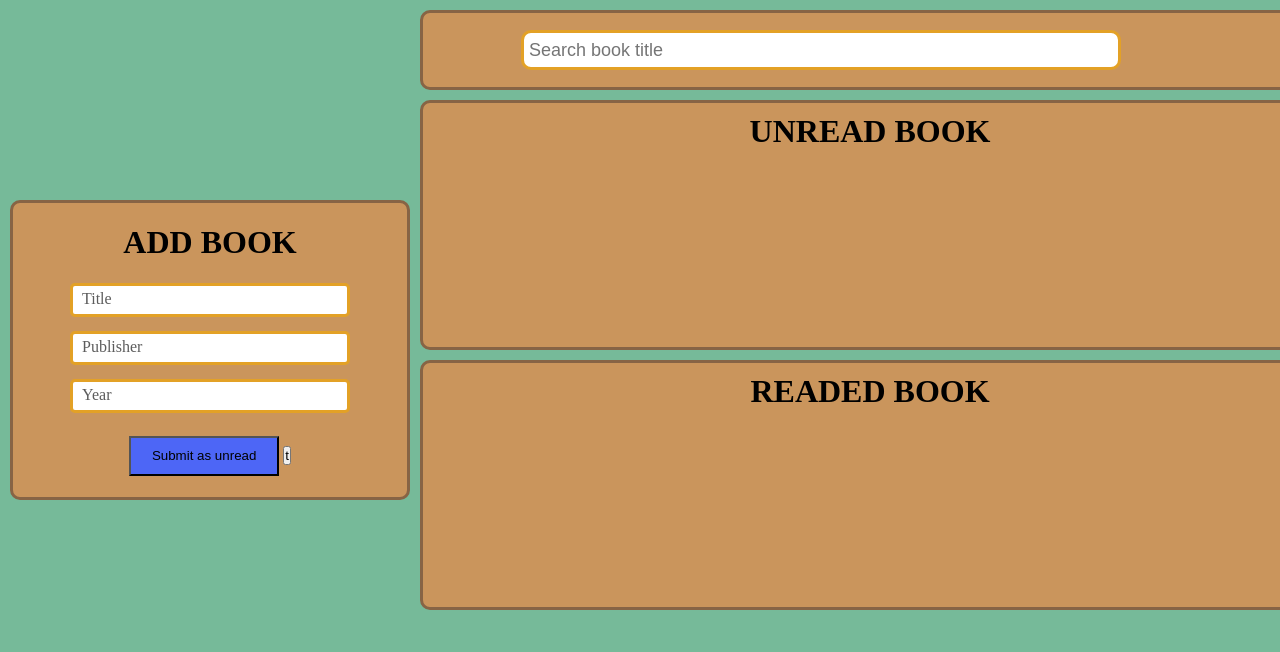
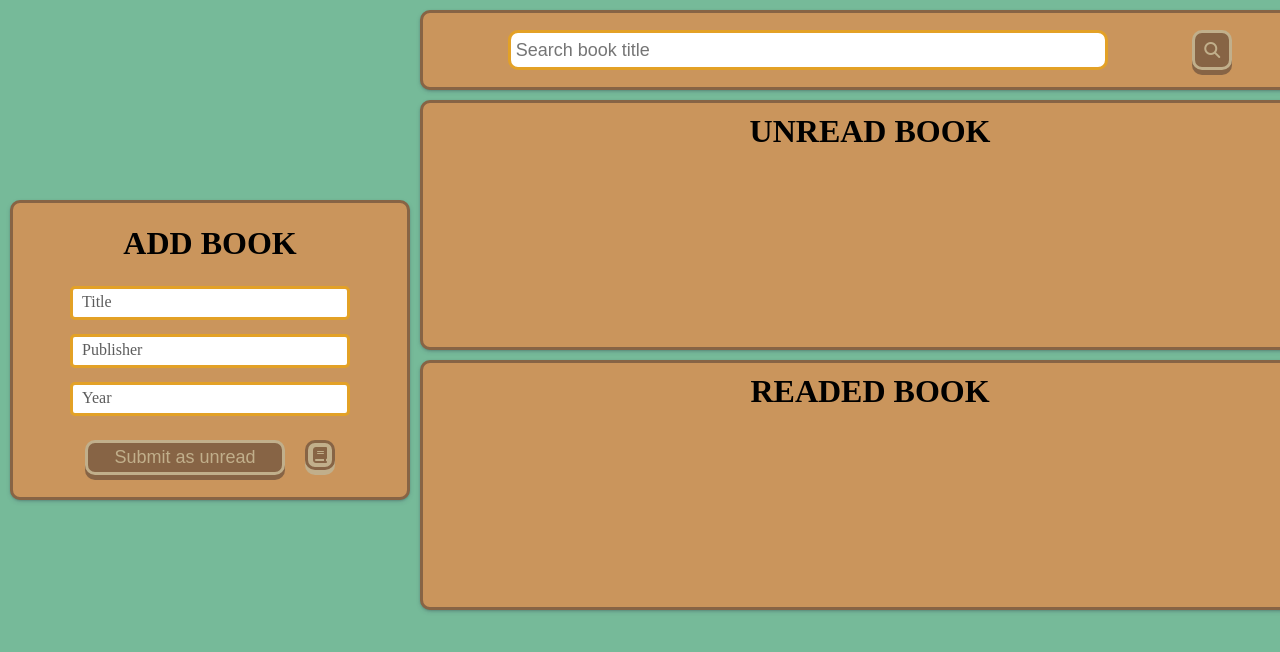
Before and after one commit to oumaeee/oumaeee.github.io, a plain HTML site: page index.html in a window 1280 px wide. Shown: the top 652 px of the page. Drawn offline with Linux system fonts and the light colour scheme.

Commit message:
styling button

```diff
--- a/index.html
+++ b/index.html
@@ -5,6 +5,7 @@
     <meta http-equiv="X-UA-Compatible" content="IE=edge">
     <meta name="viewport" content="width=device-width, initial-scale=1.0">
     <link rel="stylesheet" href="style.css">
+    <link rel="stylesheet" href="https://cdnjs.cloudflare.com/ajax/libs/font-awesome/6.1.2/css/all.min.css">
     <title>Library</title>
 </head>
 <body>
@@ -25,18 +26,19 @@
                     <label for="year" class="label">Year</label>
                 </div>
             </div>
-            <div class="submit-btn-container">
-                <input type="submit" value="Submit as unread" class="submit-btn">
-                <button>t</button>
+            <div class="submit-btn-container ">
+                <input type="submit" value="Submit as unread" id="submit" class="submit-btn submit-btn-unread">
+                <div class="change-btn change-btn-unread" id="change"><i class="fa-solid fa-book"></i></div>
             </div>
         </div>
         <div class="book-container">
             <div class="search-bar">
                 <input type="text" id="search" class="search" placeholder="Search book title">
-                <div class="search-icon"></div>
+                <div class="search-btn"><i class="fa-solid fa-magnifying-glass"></i></div>
             </div>
             <div class="unread-book">
                 <h1>unread book</h1>
+
             </div>
             <div class="readed-book">
                 <h1>readed book</h1>
@@ -44,5 +46,6 @@
         </div>
     </div>
     <script src="script.js"></script>
+
 </body>
 </html>
--- a/style.css
+++ b/style.css
@@ -33,6 +33,7 @@ h1{
     align-items: center;
     position: sticky;
     top: 200px;
+    box-shadow: rgba(50, 50, 93, 0.25) 0px 2px 5px -1px, rgba(0, 0, 0, 0.3) 0px 1px 3px -1px;
 }
 
 /* input text */
@@ -45,8 +46,6 @@ h1{
 .input-container{
     position: relative;
     width: 280px;
-
-
 }
 .text-input{
     width: 100%;
@@ -94,6 +93,76 @@ h1{
 .text-input:focus::placeholder{
     opacity: 1;
 }
+/* sumbit btn */
+.submit-btn-container{
+    display: flex;
+    justify-content: space-between;
+    width: 250px;
+}
+.submit-btn{
+    width: 200px;
+    height: 35px;
+    border-radius: 10px;
+    font-size: 18px;
+    background-color: #876445;
+    box-shadow: 0 5px  #876445;
+    transition: all .3s ease;
+    position: relative;
+}
+.submit-btn:hover{
+    box-shadow: 0 3px  #876445;
+    top: 1px;
+}
+.submit-btn:active{
+    box-shadow: 0 0 #876445;
+    top: 5px;
+}
+.submit-btn-readed{
+    color: #ecb6a5;
+    border: 3px solid #E09983;
+}
+
+.submit-btn-unread{
+    color: #C1AF8B;
+    border: 3px solid #C1AF8B;
+}
+
+.change-btn{
+    font-size: 16px;
+    display: grid;
+    place-items: center;
+    border: 3px solid #876445;
+    color: #876445;
+    width: 30px;
+    height: 30px;
+    border-radius: 10px;
+    transition: all .3s ease;
+    position: relative;
+}
+.change-btn-readed{
+    background-color: #ecb6a5;
+    box-shadow: 0 5px #ecb6a5, 0 5px 0 1px #876445;
+}
+.change-btn-readed:hover{
+    box-shadow: 0 3px #ecb6a5;
+    top: 1px;
+}
+.change-btn-readed:active{
+    box-shadow: 0 0px #ecb6a5;
+    top: 5px;
+}
+.change-btn-unread{
+    background-color: #C1AF8B;
+    box-shadow: 0 5px #C1AF8B;
+}
+.change-btn-unread:hover{
+    box-shadow: 0 3px #C1AF8B;
+    top: 1px;
+}
+.change-btn-unread:active{
+    box-shadow: 0 0px #C1AF8B;
+    top: 5px;
+}
 /* book list */
 .book-container{
     width: 900px;
@@ -114,6 +183,7 @@ h1{
     display: flex;
     justify-content: space-evenly;
     align-items: center;
+    box-shadow: rgba(50, 50, 93, 0.25) 0px 2px 5px -1px, rgba(0, 0, 0, 0.3) 0px 1px 3px -1px;
 }
 .search{
     height: 40px;
@@ -130,10 +200,27 @@ h1{
 .filled{
     border: 3px solid #876445;
 }
-.submit-btn{
-    width: 150px;
+.search-btn{
+    font-size: 16px;
+    display: grid;
+    place-items: center;
+    background-color: #876445;
+    border: 3px solid #C1AF8B;
+    color: #C1AF8B;
+    width: 40px;
     height: 40px;
-    background-color: rgb(77, 102, 246);
+    border-radius: 10px;
+    box-shadow: 0 5px  #876445;
+    transition: all .3s ease;
+    position: relative;
+}
+.search-btn:hover{
+    box-shadow: 0 3px  #876445;
+    top: 1px;
+}
+.search-btn:active{
+    box-shadow: 0 0 #876445;
+    top: 5px;
 }
 /* unread book */
 .unread-book{
@@ -145,6 +232,7 @@ h1{
     border: 3px solid #876445;
     border-radius: 10px;
     text-align: center;
+    box-shadow: rgba(50, 50, 93, 0.25) 0px 2px 5px -1px, rgba(0, 0, 0, 0.3) 0px 1px 3px -1px;
 }
 /* readed book */
 .readed-book{
@@ -156,4 +244,5 @@ h1{
     border: 3px solid #876445;
     border-radius: 10px;
     text-align: center;
+    box-shadow: rgba(50, 50, 93, 0.25) 0px 2px 5px -1px, rgba(0, 0, 0, 0.3) 0px 1px 3px -1px;
 }
```
